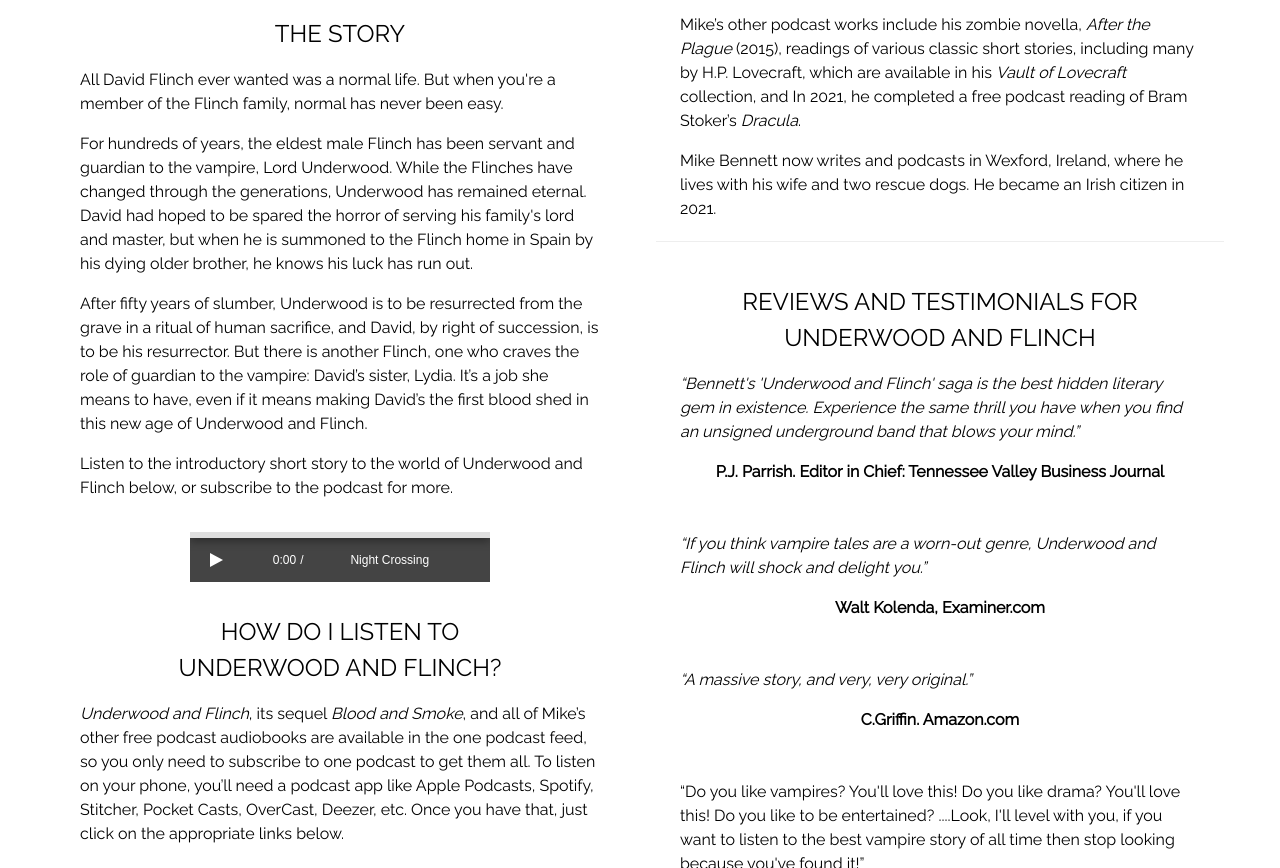
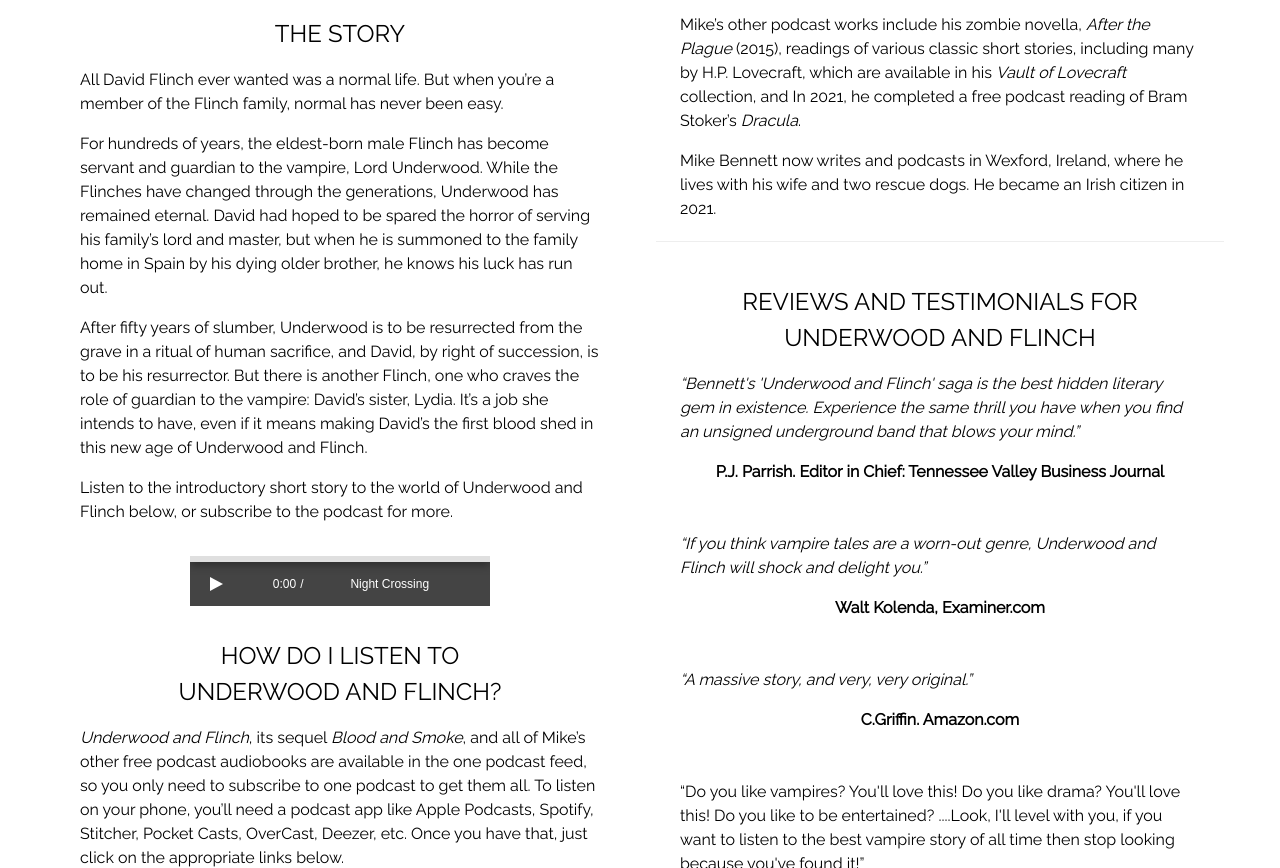
Before and after one commit to captklegg/UandF-2023, a plain HTML site: page about-press.html in a window 1280 px wide. Shown: the part 1228-2096 px from the top of the page. Drawn offline with Linux system fonts and the light colour scheme.

Commit message:
Update about-press.html

```diff
--- a/about-press.html
+++ b/about-press.html
@@ -116,13 +116,15 @@
 					<p class="paragraph">Following the completion of <i>Blood and Smoke</i>, the U&F Saga (as it had now become) continued, with Mike writing and recording monthly episodes of the ongoing adventures of <i>Underwood and Flinch</i> for his supporters at Patreon. At the time of writing this, there are over 100 episodes of the podcast available online.</p>
 					<hr>
 					<div class="w3-center padding-top"><h3>THE STORY</h3></div>
-					<p class="paragraph">All David Flinch ever wanted was a normal life. But when you're a member of the Flinch family, normal has never been easy.</p>
-					<p class="paragraph">For hundreds of years, the eldest male Flinch has been servant and guardian to the vampire, Lord Underwood.
-					While the Flinches have changed through the generations, Underwood has remained eternal. David had hoped to be spared the horror of serving his family's
-					lord and master, but when he is summoned to the Flinch home in Spain by his dying older brother, he knows his luck has run out.</p>
-					<p class="paragraph">After fifty years of slumber, Underwood is to be resurrected from the grave in a ritual of human sacrifice, and David, by right of
-					succession, is to be his resurrector. But there is another Flinch, one who craves the role of guardian to the vampire: David’s sister,
-					Lydia. It’s a job she means to have, even if it means making David’s the first blood shed in this new age of Underwood and Flinch.</p>
+					<p class="paragraph">All David Flinch ever wanted was a normal life. But when you’re a member of the Flinch family, normal has never been easy.</p>
+					<p class="paragraph">For hundreds of years, the eldest-born male Flinch has become servant and guardian to the vampire, Lord Underwood.
+					While the Flinches have changed through the generations, Underwood has remained eternal. David had hoped to be spared
+					the horror of serving his family’s lord and master, but when he is summoned to the family home in Spain by his dying
+					older brother, he knows his luck has run out.</p>
+					<p class="paragraph">After fifty years of slumber, Underwood is to be resurrected from the grave in a ritual of human sacrifice, and David,
+					by right of succession, is to be his resurrector. But there is another Flinch, one who craves the role of guardian to the vampire:
+					David’s sister, Lydia. It’s a job she intends to have, even if it means making David’s the first blood shed in this new age of
+					Underwood and Flinch.</p>
 					<p class="paragraph">Listen to the introductory short story to the world of Underwood and Flinch below, or subscribe to the podcast for more.</p>
 					<!-- Audio player -->
 					<div style="margin: 2em 0">
```
